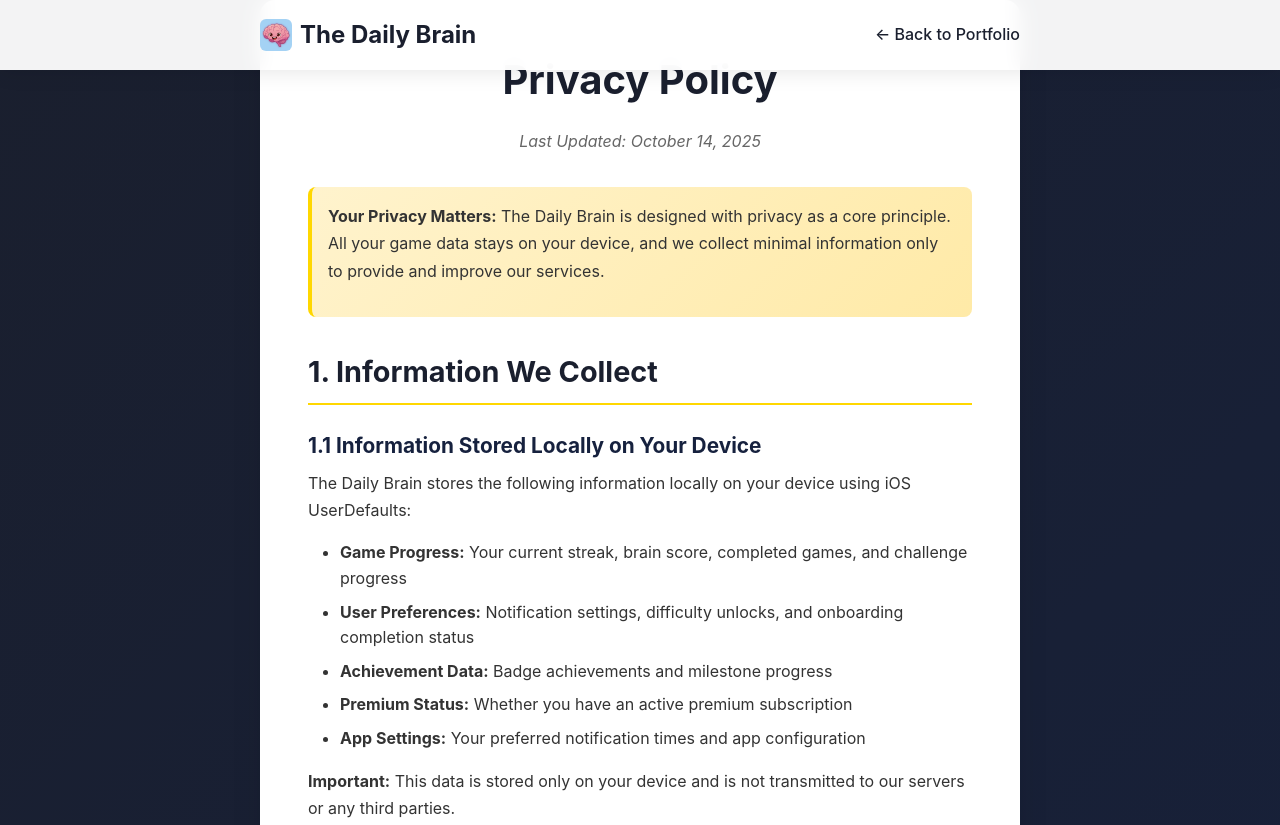
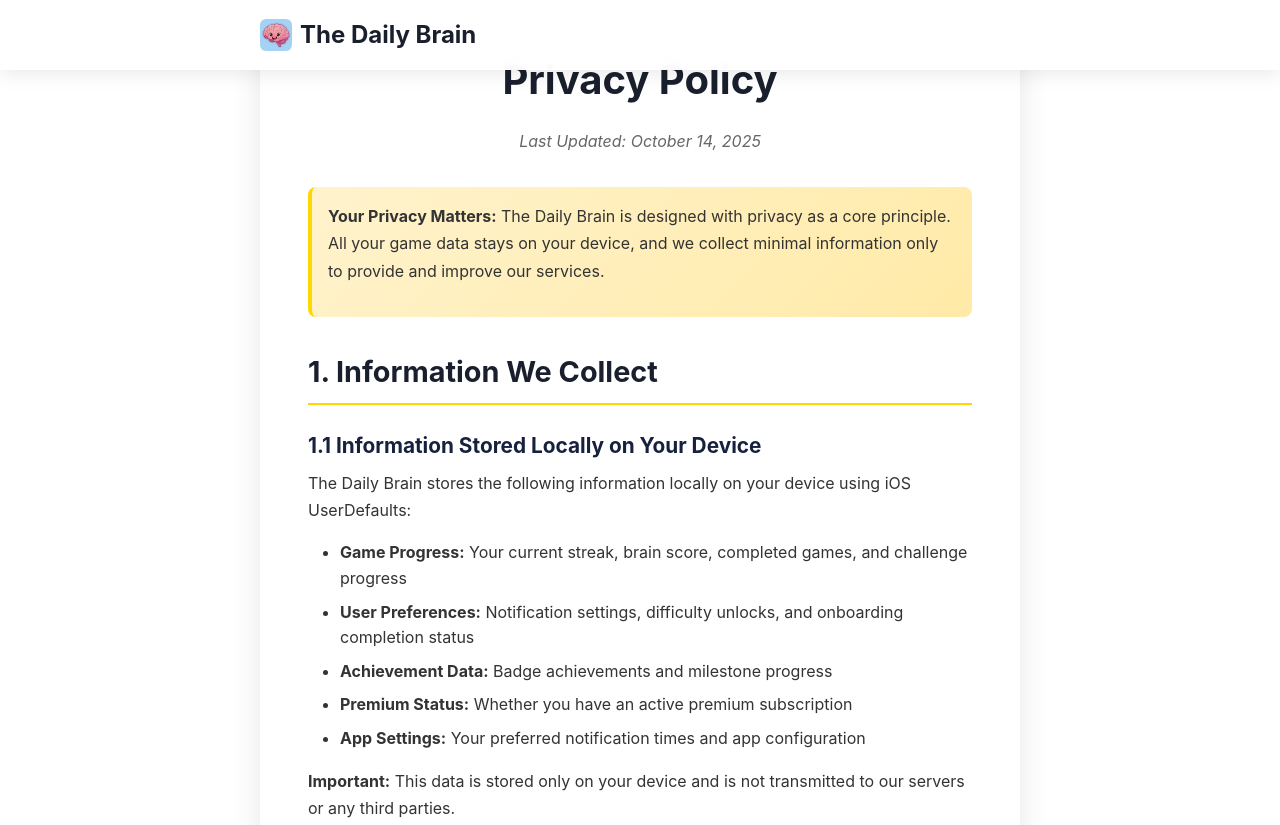
Before and after one commit to simonngin/simonngin.github.io, a plain HTML site: page thedailybrain/privacy.html in a window 1280 px wide. Shown: the top 825 px of the page. Drawn offline with Linux system fonts and the light colour scheme.

Commit message:
Update privacy.html

```diff
--- a/thedailybrain/privacy.html
+++ b/thedailybrain/privacy.html
@@ -16,7 +16,7 @@
             font-family: -apple-system, BlinkMacSystemFont, 'Segoe UI', Roboto, Oxygen, Ubuntu, Cantarell, sans-serif;
             line-height: 1.6;
             color: #333;
-            background: linear-gradient(135deg, #1a1f2e 0%, #16213e 50%, #0f3460 100%);
+            background: white;
             min-height: 100vh;
         }
 
@@ -179,7 +179,6 @@
                 <img src="images/appIcon.png" alt="The Daily Brain App Icon">
                 The Daily Brain
             </div>
-            <a href="../" class="back-link">← Back to Portfolio</a>
         </nav>
     </header>
 
```
